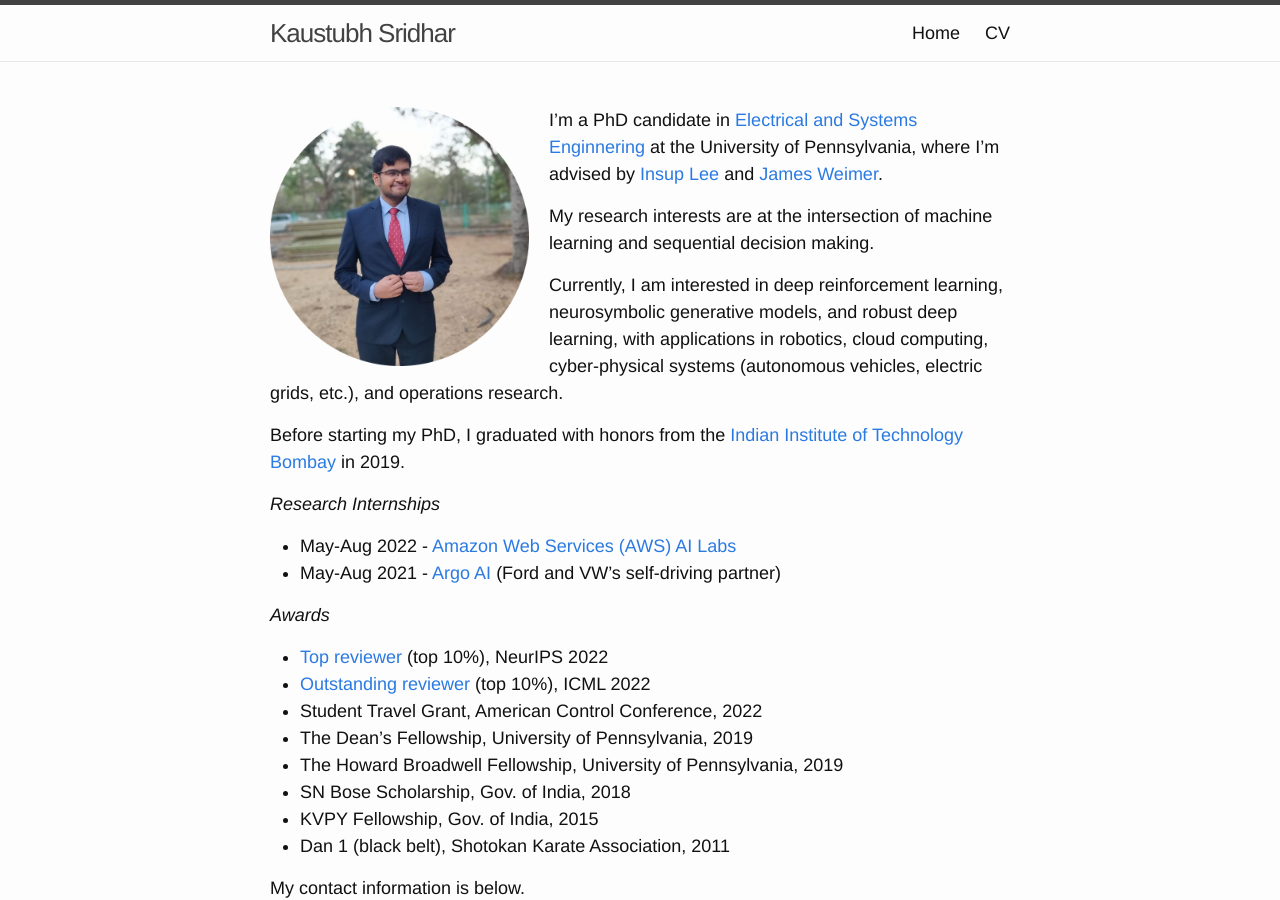
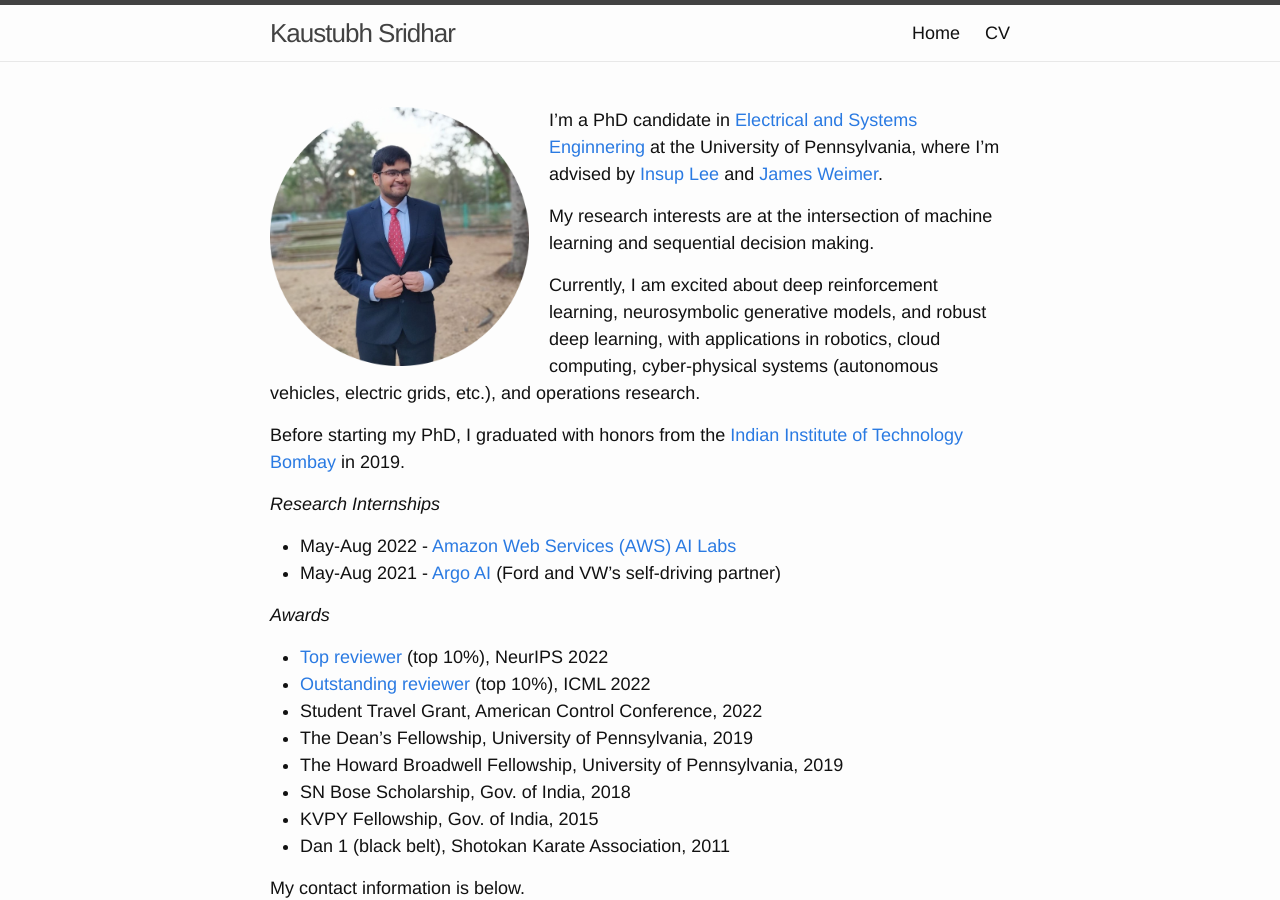
Before and after one commit to kaustubhsridhar/kaustubhsridhar.github.io, a Jekyll site: the page built from index.md, in a window 1280 px wide and 900 px high. Built offline with Jekyll 4.4.1, drawn with Linux system fonts in a browser that asks for light colours; nearby versions of some CDN libraries.

Commit message:
Update index.md

```diff
--- a/index.md
+++ b/index.md
@@ -12,7 +12,7 @@ I'm a PhD candidate in <a href="https://www.ese.upenn.edu/">Electrical and Syste
 
 My research interests are at the intersection of machine learning and sequential decision making.
 
-Currently, I am interested in deep reinforcement learning, neurosymbolic generative models, and robust deep learning, with applications in robotics, cloud computing, cyber-physical systems (autonomous vehicles, electric grids, etc.), and operations research.
+Currently, I am excited about deep reinforcement learning, neurosymbolic generative models, and robust deep learning, with applications in robotics, cloud computing, cyber-physical systems (autonomous vehicles, electric grids, etc.), and operations research.
 
 Before starting my PhD, I graduated with honors from the <a href="https://www.iitb.ac.in/">Indian Institute of Technology Bombay</a> in 2019.
 
```
